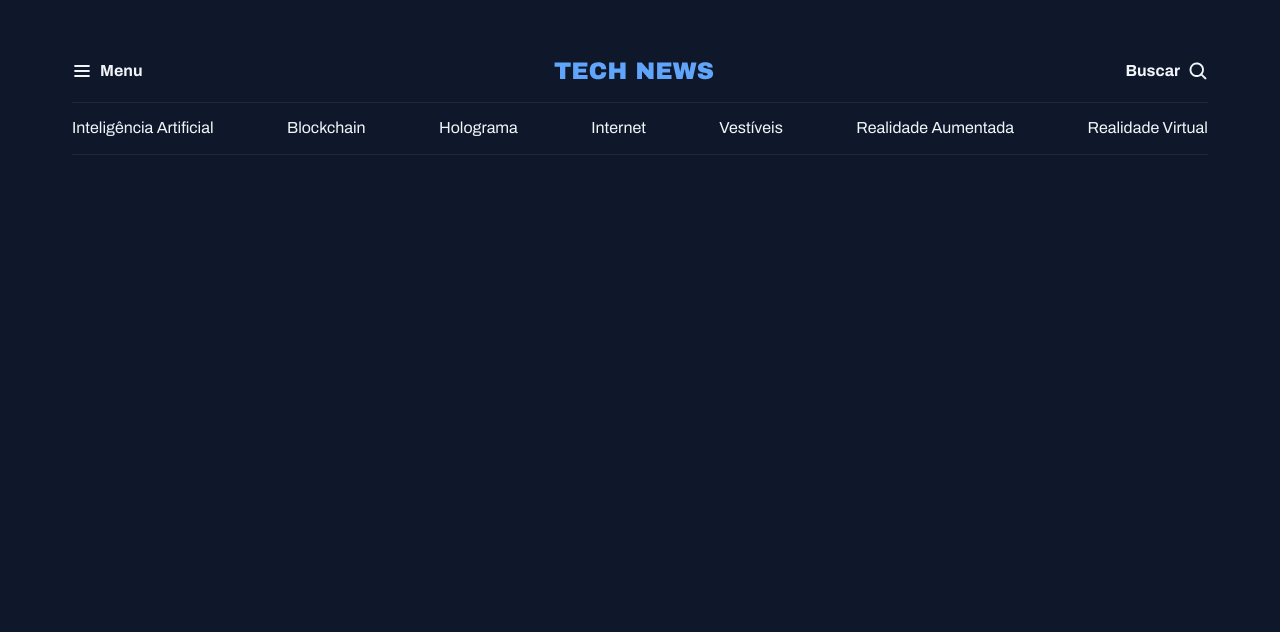
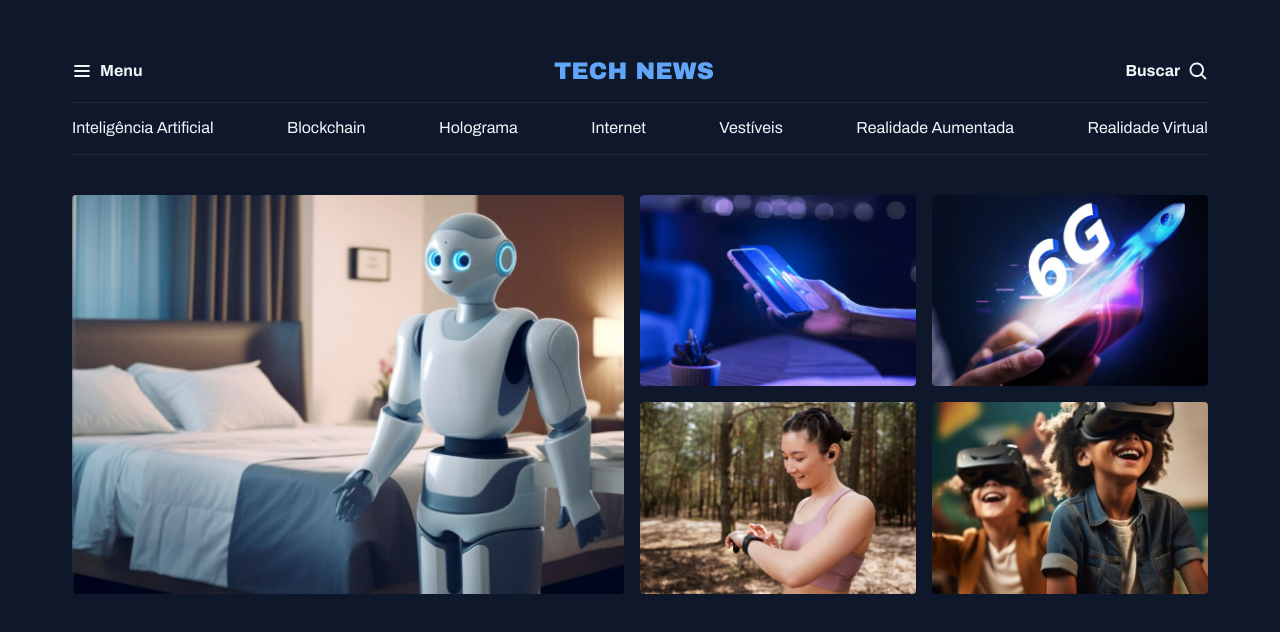
Before and after one commit to bembemg/projeto-portal-de-noticias, a plain HTML site: page Index.html in a window 1280 px wide. Drawn offline with Linux system fonts and the light colour scheme.

Commit message:
featured structure

```diff
--- a/Index.html
+++ b/Index.html
@@ -33,5 +33,23 @@
             <a href="#">Realidade Virtual</a>
         </nav>
     </header>
+
+    <main class="grid container">
+        <section id="featured" class="grid grid-flow-col gap-16">
+            <div>
+                <img src="assets/images/Image 01.png" alt="">
+            </div>
+
+            <div class="grid grid-cols-2 gap-16">
+                <img src="assets/images/Image 02.png" alt="">
+
+                <img src="assets/images/Image 03.png" alt="">
+
+                <img src="assets/images/Image 04.png" alt="">
+
+                <img src="assets/images/Image 05.png" alt="">
+            </div>
+        </section>
+    </main>
 </body>
 </html>
--- a/styles/Index.css
+++ b/styles/Index.css
@@ -1,2 +1,4 @@
 @import url(global.css);
+@import url(utility.css);
 @import url(header.css);
+@import url(sections.css);
--- a/styles/global.css
+++ b/styles/global.css
@@ -43,18 +43,16 @@ h1, h2, h3 {
     font: inherit; /* Herda as configurações de fonte anteriores, da tag pai */
 }
 
+img {
+    max-width: 100%;
+}
+
 .container {
     max-width: 1280px;
     padding-inline: 32px;
     margin-inline: auto;
 }
 
-/* utility-first */
-
-.grid {
-    display: grid;
+main {
+    margin-top: 40px;
 }
-
-.grid-flow-col {
-    grid-auto-flow: column;
-}
--- /dev/null
+++ b/styles/sections.css
@@ -0,0 +1,7 @@
+#featured {
+    img {
+        height: 100%;
+        object-fit: cover;
+        border-radius: 4px;
+    }
+}
--- /dev/null
+++ b/styles/utility.css
@@ -0,0 +1,16 @@
+/* utility-first */
+.grid {
+    display: grid;
+}
+
+.grid-flow-col {
+    grid-auto-flow: column;
+}
+
+.grid-cols-2 {
+    grid-template-columns: 1fr 1fr;
+}
+
+.gap-16 {
+    gap: 16px;
+}
```
